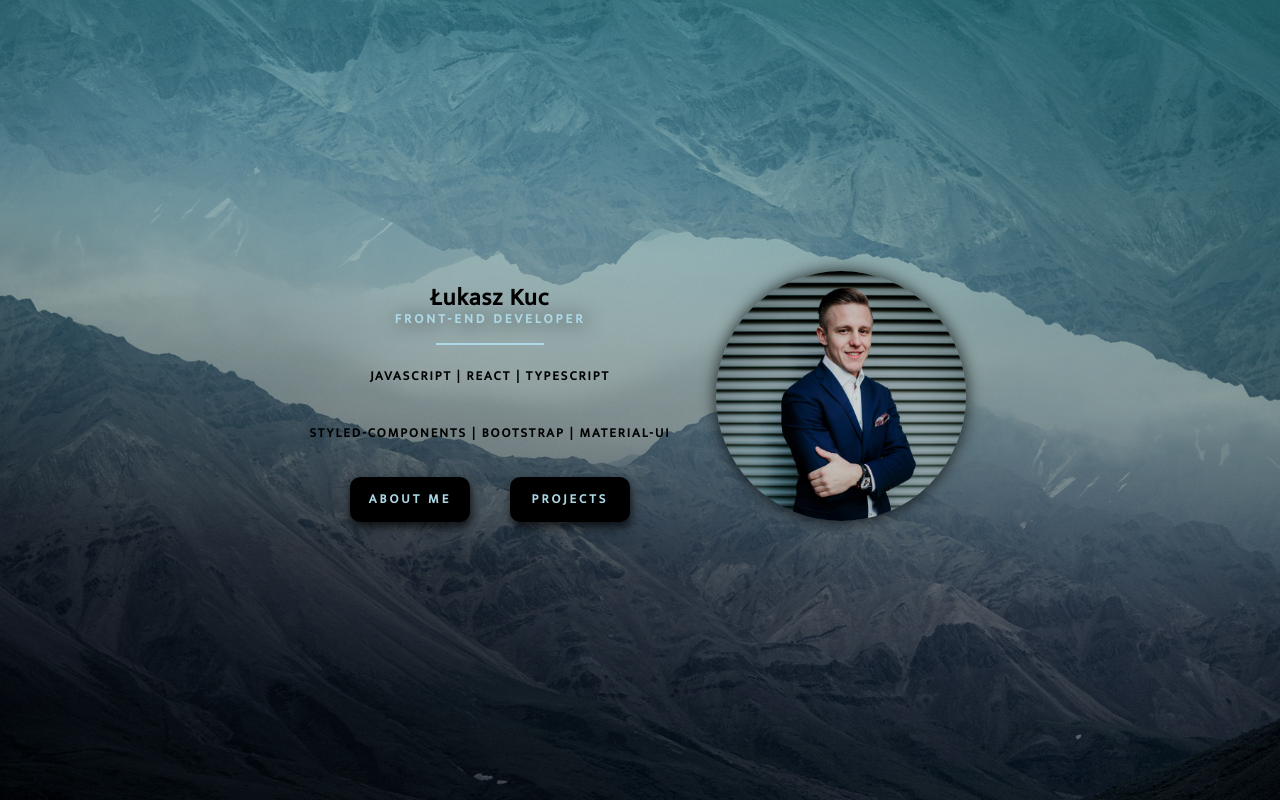
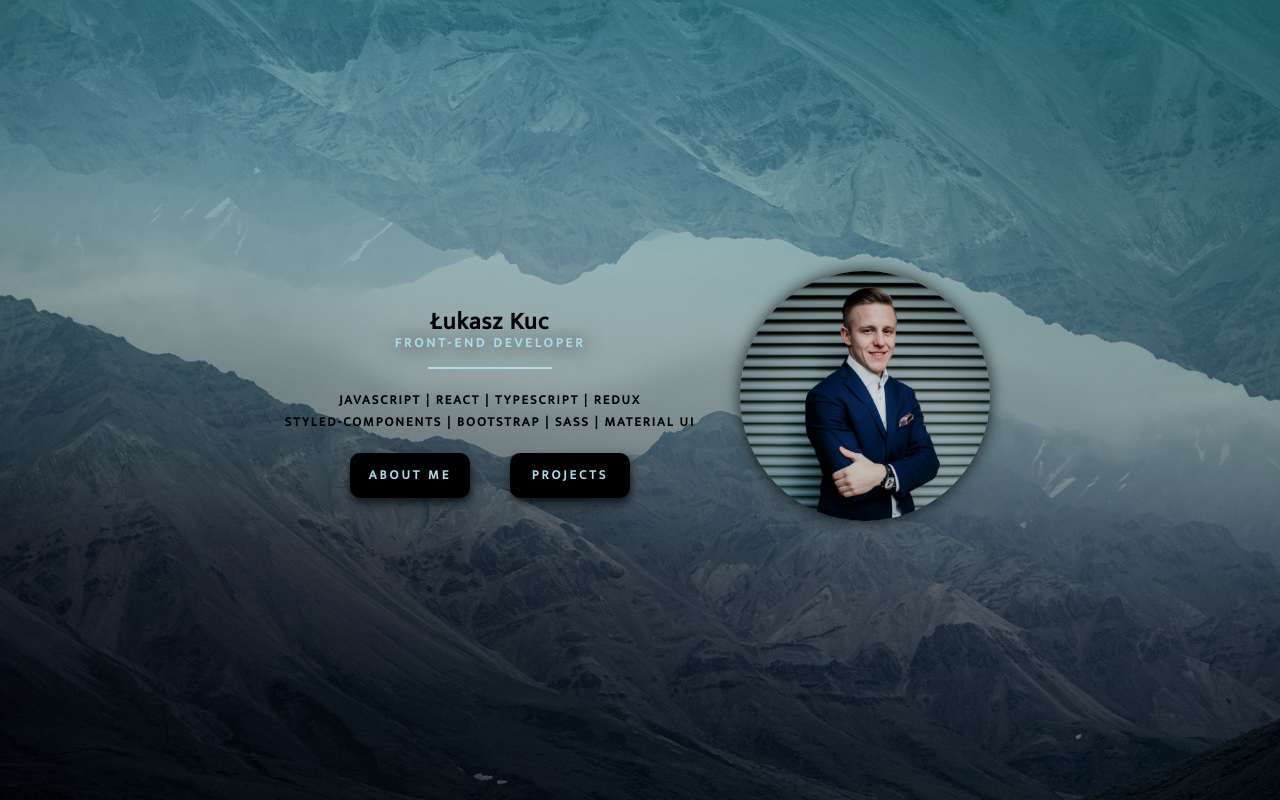
Before and after one commit to kuc-lukasz/my-own-page, a React (Create React App) app: page / in a window 1280 px wide. Built offline with nearby package versions, Linux system fonts and the light colour scheme.

Commit message:
add home page new informations

```diff
--- a/src/components/HomePage.jsx
+++ b/src/components/HomePage.jsx
@@ -13,9 +13,11 @@ export const HomePage = () => {
                 <div className={HP.personalInfo}>
                     <h2 className={HP.h2}>Łukasz Kuc</h2>
                     <h5 className={HP.h5}>Front-end developer</h5>
-                    <p className={HP.p}>javascript | react | typescript</p>
                     <p className={HP.p}>
-                        styled-components | bootstrap | material-UI
+                        javascript | react | typescript | redux
+                    </p>
+                    <p className={HP.p}>
+                        styled-components | bootstrap | Sass | Material UI
                     </p>
                 </div>
                 <div className="HP.links">
--- a/src/styles/HomePage.module.css
+++ b/src/styles/HomePage.module.css
@@ -32,10 +32,14 @@
 }
 .p {
     margin-top: 35px;
+    margin-bottom: 0;
     letter-spacing: 2px;
     text-transform: uppercase;
     font-size: small;
     font-weight: 600;
+}
+.p + p {
+    margin-top: 0;
 }
 .a {
     text-decoration: none;
```
